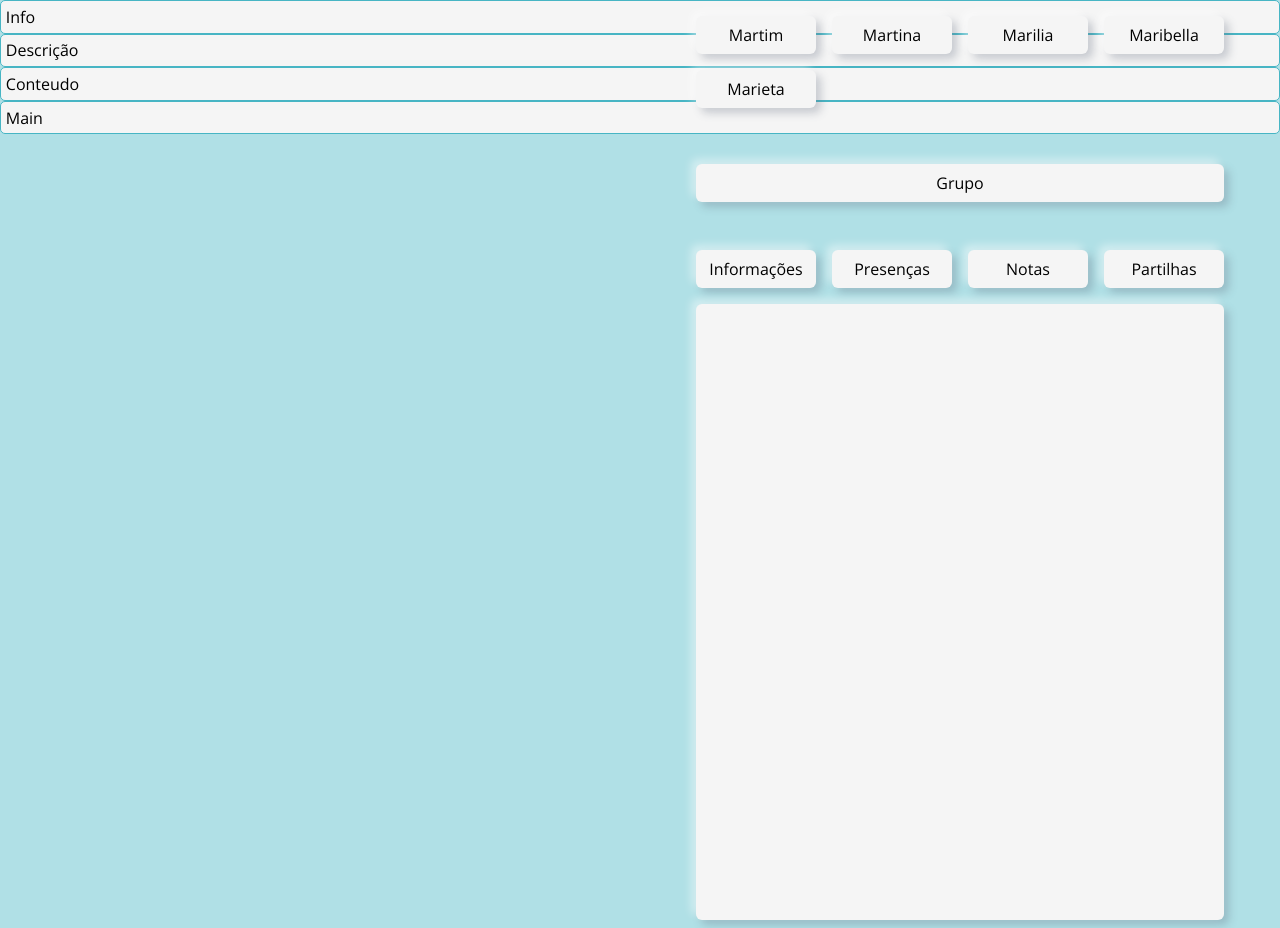
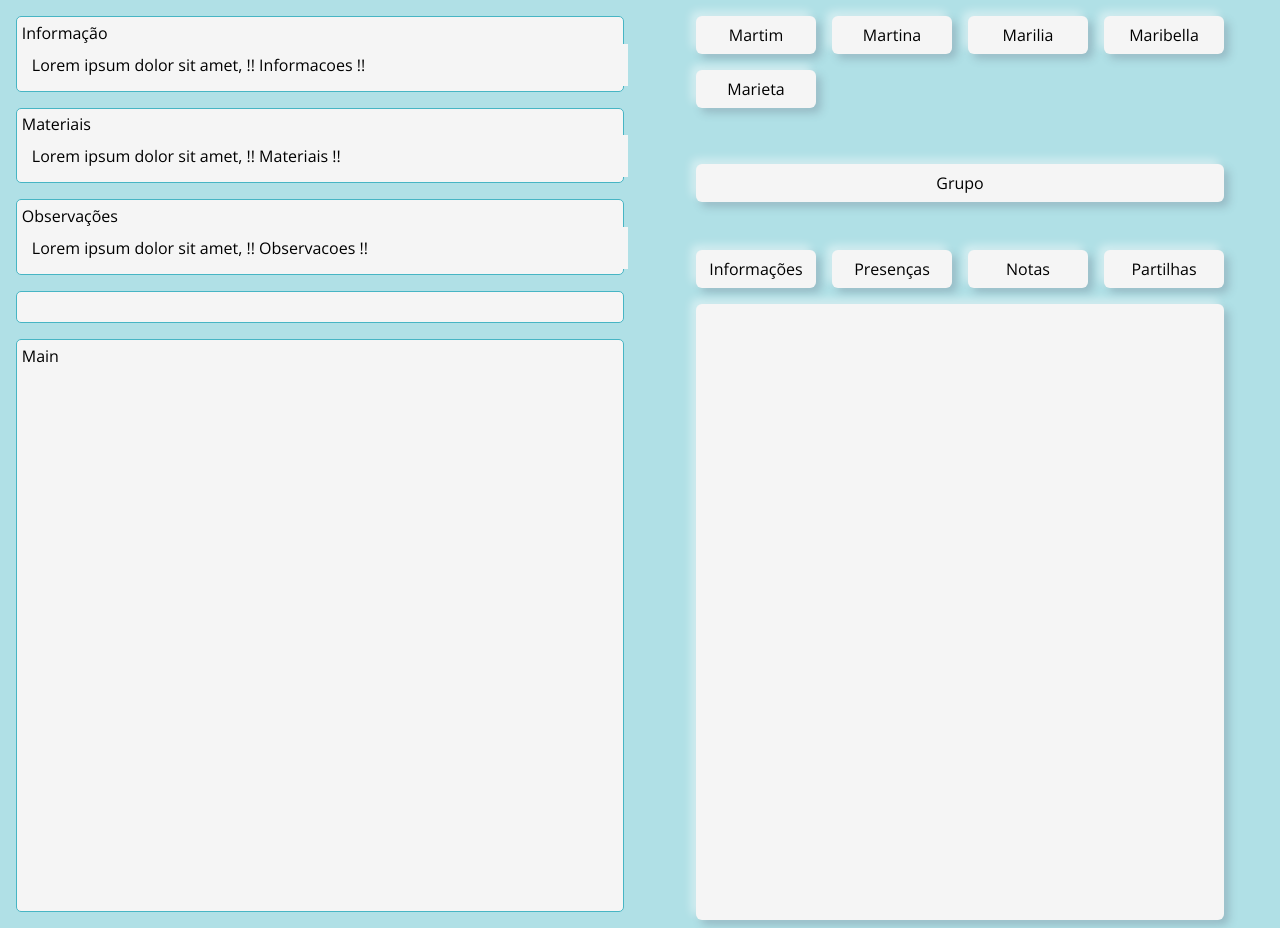
Before and after one commit to MentHA-ULHT/MentHa-Care-old, a Django app: page / in a window 1280 px wide. Shown: the part 90-1018 px from the top of the page. Run offline with Django 4.2, Linux system fonts and the light colour scheme; data comes from the database, SQL or seed files in the repository; parts of the project's set-up code (start-up, migrations or seed data) failed here and were passed over.

Commit message:
Continuidade parte esquerda, ja apresenta as caixas faltando meter conteudo

```diff
--- a/diario/templates/diario/base.html
+++ b/diario/templates/diario/base.html
@@ -13,7 +13,9 @@
             background: powderblue;
             margin: 0;
             padding: 0;
-        }
+            display: grid:
+            grid-template-rows: 5em 1fr;
+         }
 
         button {
             font-family: inherit;
--- a/diario/templates/diario/diario.html
+++ b/diario/templates/diario/diario.html
@@ -2,17 +2,39 @@
 
 {
 {% block style %}
+
 nav a:nth-child(5) {
     color: black;
     font-weight: 600;
 }
 
-@media (min-width: 1000px) {
-div.direita {
-float: right;
-width: 50vw;
+
+/***********************************************************/
+/*  configuracao do layout geral da pagina                **/
+/***********************************************************/
+
+@media (max-width: 999px) {
+    main {
+        display:grid;
+        grid-template-columns: 1fr;
     }
 }
+
+@media (min-width: 1000px) {
+    main {
+        display:grid;
+        grid-template-columns: 1fr 1fr;
+    }
+}
+
+
+/***********************************************************/
+/*  configuracao do diario                                **/
+/***********************************************************/
+
+<!--div#esq {-->
+<!--    background:blue;-->
+<!--}-->
 
 .diario > div {
 padding: 0.5em;
@@ -23,7 +45,6 @@ border: 0px;
 background-color: whitesmoke;
 box-shadow: -5px -5px 9px rgba(255,255,255,0.45), 5px 5px 9px rgba(94,104,121,0.3);
 }
-
 
 .grupo .ver-grupo{
 grid-area: grupo;
@@ -113,7 +134,11 @@ grid-template-areas:
 grid-template-columns: 1fr 1fr 1fr 1fr;
 }
 
-<!-- Inicio diarioParticpante.html-->
+
+/***********************************************************/
+/*  configuracao do diarioParticipante.html               **/
+/***********************************************************/
+
 
 div.detail-info-container > * {
 padding:10px;
@@ -160,17 +185,22 @@ border-color: #47B5C4;
 display
 }
 
-<!-- Fim diarioParticpante.html-->
 
-<!-- Parte esquerda do ecra -->
+/***********************************************************/
+/*  configuracao da parte esquerda                        **/
+/***********************************************************/
 
 #esq {
-  height: 100vh;
+  float: left;
+  padding: 1em;
   display: grid;
-  gap: 0.5em;
-  float: left;
-  width: 40vw;
-  grid-template-rows: auto auto auto 1fr;
+  gap: 1em;
+  grid-template-rows: auto auto auto 2em 1fr;
+}
+.space{
+  background-color: black;
+  padding:10px 10px 10px 10px;
+
 }
 
 #esq > * {
@@ -181,7 +211,25 @@ display
   border-style:solid;
   border-color: #47B5C4;
 }
+.detail-info-containers{
+  position:relative;
+}
+.in{
+  background-color: whitesmoke;
 
+  z-index:2;
+  width:calc(100% - 10px);
+  top: calc(100%);
+  left:0px;
+  padding:10px 10px 10px 10px;
+}
+.tituloss{
+  background-color: transparent;
+/*   border:0.01em;
+  border-radius:5px;
+  border-style:solid;
+  border-color: #47B5C4; */
+}
 {% endblock %}
 
 
@@ -189,6 +237,15 @@ display
 
 {% block script %}
 <script>
+function showContent(element){
+  element.style.display = "block";
+  document.querySelector("#" + element.id + " > .in").style.display="block"
+  console.log(element.id);
+}
+
+function hideContent(element){
+  document.querySelector("#" + element.id + " > .in").style.display="none"
+}
 
         var menuAtivo;
 
@@ -299,9 +356,6 @@ display
       };
     });
 
-                        <!--  Opcoes dashboard  -->
-
-
         }
 
         /***************************************************************************/
@@ -382,8 +436,29 @@ display
 
 {% block main %}
 
+<main>
 
-<div class="direita">
+
+    <div id="esq" >
+        <div class="detail-info-containers" id="information-container" onmouseover="showContent(this)" onmouseout="hideContent(this)">
+    <div class="tituloss">Informação</div>
+    <div class="in">Lorem ipsum dolor sit amet, !! Informacoes !!</div>
+  </div>
+
+  <div class="detail-info-containers" id="materials-container" onmouseover="showContent(this)" onmouseout="hideContent(this)">
+    <div class="tituloss">Materiais</div>
+    <div class="in">Lorem ipsum dolor sit amet, !! Materiais !!</div>
+  </div>
+        <div class="detail-info-containers" id="observations-container" onmouseover="showContent(this)" onmouseout="hideContent(this)">
+    <div class="tituloss">Observações</div>
+    <div class="in">Lorem ipsum dolor sit amet, !! Observacoes !!</div>
+  </div>
+
+        <div class="space"> </div>
+  <div>Main</div>
+    </div>
+
+   <div  class="direita">
         <div class="participantes">
             {% for participante in participantes %}
             <button data-id="{{ participante.id }}">{{ participante }}</button>
@@ -407,12 +482,8 @@ display
             <div class="info"></div>
         </div>
     </div>
-<div id="esq">
-  <div>Info</div>
-  <div>Descrição</div>
-  <div>Conteudo</div>
-  <div>Main</div>
-</div>
+
+</main>
 
 
 
```
Lines whose indentation alone changed are shown as unchanged.
